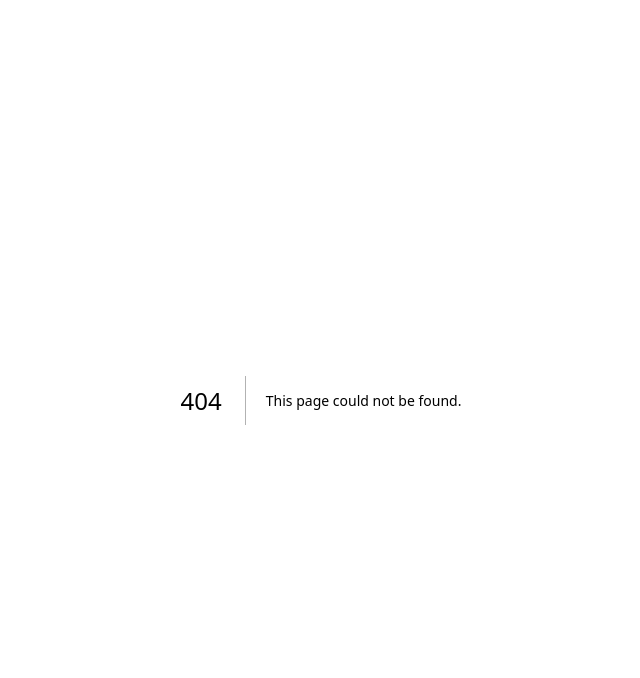
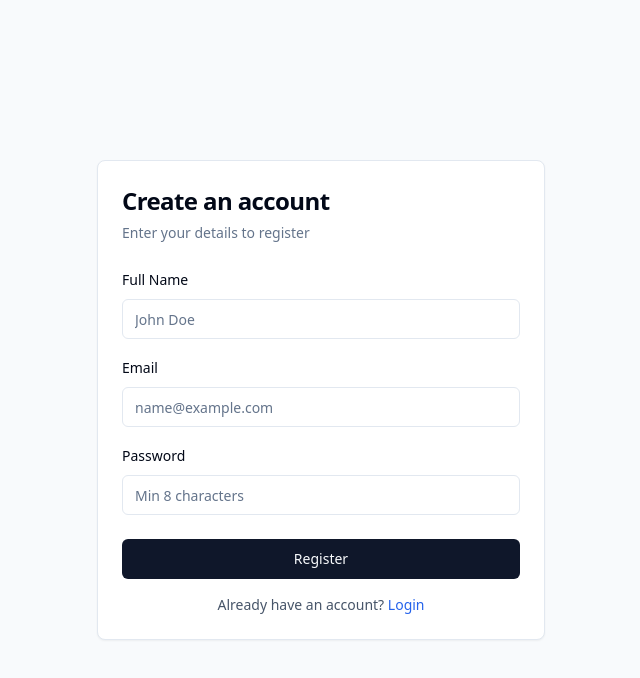
Before and after one commit to MiguelFPP/kan-todo, a Next.js app in the folder apps/web/: page /register in a window 1280 px wide. Before the commit this address had no page. Shown: the top 678 px of the page, without its empty margins (319-959 px from the left). Built offline with nearby package versions, Linux system fonts and the light colour scheme.

Commit message:
feat: implement login, register and basic dashboard views

```diff
--- /dev/null
+++ b/apps/web/src/app/dashboard/page.tsx
@@ -0,0 +1,46 @@
+'use client';
+
+import { useRouter } from 'next/navigation';
+import { useAuthStore } from '@/store/auth.store';
+import { Button } from '@/components/ui/button';
+import { Card, CardHeader, CardTitle, CardContent } from '@/components/ui/card';
+
+export default function DashboardPage() {
+  const user = useAuthStore((state) => state.user);
+  const logoutStore = useAuthStore((state) => state.logout);
+  const router = useRouter();
+
+  const handleLogout = async () => {
+    try {
+      await fetch('http://localhost:4000/auth/logout', { method: 'POST' });
+      logoutStore();
+      router.push('/login');
+    } catch (error) {
+      console.error('Logout failed', error);
+    }
+  };
+
+  if (!user) {
+    return <div className="flex items-center justify-center min-h-screen">Loading...</div>;
+  }
+
+  return (
+    <div className="p-8">
+      <div className="flex justify-between items-center mb-8">
+        <h1 className="text-3xl font-bold">Dashboard</h1>
+        <Button variant="outline" onClick={handleLogout}>Logout</Button>
+      </div>
+
+      <Card className="max-w-md">
+        <CardHeader>
+          <CardTitle>Welcome, {user.fullName}!</CardTitle>
+        </CardHeader>
+        <CardContent className="space-y-2">
+          <p><strong>Email:</strong> {user.email}</p>
+          <p><strong>Account ID:</strong> {user.id}</p>
+          <p><strong>Created:</strong> {new Date(user.createdAt).toLocaleDateString()}</p>
+        </CardContent>
+      </Card>
+    </div>
+  );
+}
--- a/apps/web/src/app/layout.tsx
+++ b/apps/web/src/app/layout.tsx
@@ -1,5 +1,12 @@
 import type { Metadata } from "next";
+import { Inter as FontSans } from "next/font/google";
 import "./globals.css";
+import { cn } from "@/lib/utils";
+
+const fontSans = FontSans({
+  subsets: ["latin"],
+  variable: "--font-sans",
+});
 
 export const metadata: Metadata = {
   title: "Kan-Todo",
@@ -12,8 +19,15 @@ export default function RootLayout({
   children: React.ReactNode;
 }>) {
   return (
-    <html lang="en">
-      <body>{children}</body>
+    <html lang="en" suppressHydrationWarning>
+      <body
+        className={cn(
+          "min-h-screen bg-background font-sans antialiased",
+          fontSans.variable,
+        )}
+      >
+        {children}
+      </body>
     </html>
   );
 }
--- /dev/null
+++ b/apps/web/src/app/login/page.tsx
@@ -0,0 +1,99 @@
+'use client';
+
+import { useState } from 'react';
+import { useRouter } from 'next/navigation';
+import { useAuthStore } from '@/store/auth.store';
+import { Button } from '@/components/ui/button';
+import { Input } from '@/components/ui/input';
+import { Label } from '@/components/ui/label';
+import { Card, CardHeader, CardTitle, CardDescription, CardContent, CardFooter } from '@/components/ui/card';
+import Link from 'next/link';
+
+export default function LoginPage() {
+  const [email, setEmail] = useState('');
+  const [password, setPassword] = useState('');
+  const [error, setError] = useState<string | null>(null);
+  const [isLoading, setIsLoading] = useState(false);
+
+  const router = useRouter();
+  const setAuth = useAuthStore((state) => state.setAuth);
+
+  const handleSubmit = async (e: React.FormEvent) => {
+    e.preventDefault();
+    setIsLoading(true);
+    setError(null);
+
+    try {
+      const response = await fetch('http://localhost:4000/auth/login', {
+        method: 'POST',
+        headers: { 'Content-Type': 'application/json' },
+        body: JSON.stringify({ email, password }),
+      });
+
+      if (!response.ok) {
+        const data = await response.json();
+        throw new Error(data.message || 'Invalid credentials');
+      }
+
+      const { user } = await response.json();
+      setAuth(user);
+      router.push('/dashboard');
+    } catch (err: any) {
+      setError(err.message);
+    } finally {
+      setIsLoading(false);
+    }
+  };
+
+  return (
+    <div className="flex items-center justify-center min-h-screen bg-slate-50">
+      <Card className="w-full max-w-md">
+        <CardHeader>
+          <CardTitle className="text-2xl">Login</CardTitle>
+          <CardDescription>Enter your credentials to access your account</CardDescription>
+        </CardHeader>
+        <form onSubmit={handleSubmit}>
+          <CardContent className="space-y-4">
+            {error && (
+              <div className="p-3 text-sm text-white bg-red-500 rounded-md">
+                {error}
+              </div>
+            )}
+            <div className="space-y-2">
+              <Label htmlFor="email">Email</Label>
+              <Input
+                id="email"
+                type="email"
+                placeholder="name@example.com"
+                value={email}
+                onChange={(e) => setEmail(e.target.value)}
+                required
+              />
+            </div>
+            <div className="space-y-2">
+              <Label htmlFor="password">Password</Label>
+              <Input
+                id="password"
+                type="password"
+                value={password}
+                onChange={(e) => setPassword(e.target.value)}
+                required
+              />
+            </div>
+          </CardContent>
+          <CardFooter className="flex flex-col space-y-4">
+            <Button type="submit" className="w-full" disabled={isLoading}>
+              {isLoading ? 'Logging in...' : 'Login'}
+            </Button>
+            <p className="text-sm text-center text-slate-600">
+              Don't have an account?{' '}
+              <Link href="/register" className="text-blue-600 hover:underline">
+                Register
+              </Link>
+            </p>
+          </CardFooter>
+        </form>
+      </Card>
+    </div>
+  );
+}
--- /dev/null
+++ b/apps/web/src/app/register/page.tsx
@@ -0,0 +1,108 @@
+'use client';
+
+import { useState } from 'react';
+import { useRouter } from 'next/navigation';
+import { Button } from '@/components/ui/button';
+import { Input } from '@/components/ui/input';
+import { Label } from '@/components/ui/label';
+import { Card, CardHeader, CardTitle, CardDescription, CardContent, CardFooter } from '@/components/ui/card';
+import Link from 'next/link';
+
+export default function RegisterPage() {
+  const [email, setEmail] = useState('');
+  const [password, setPassword] = useState('');
+  const [fullName, setFullName] = useState('');
+  const [error, setError] = useState<string | null>(null);
+  const [isLoading, setIsLoading] = useState(false);
+
+  const router = useRouter();
+
+  const handleSubmit = async (e: React.FormEvent) => {
+    e.preventDefault();
+    setIsLoading(true);
+    setError(null);
+
+    try {
+      const response = await fetch('http://localhost:4000/auth/register', {
+        method: 'POST',
+        headers: { 'Content-Type': 'application/json' },
+        body: JSON.stringify({ email, password, fullName }),
+      });
+
+      if (!response.ok) {
+        const data = await response.json();
+        throw new Error(data.message || 'Registration failed');
+      }
+
+      router.push('/login');
+    } catch (err: any) {
+      setError(err.message);
+    } finally {
+      setIsLoading(false);
+    }
+  };
+
+  return (
+    <div className="flex items-center justify-center min-h-screen bg-slate-50">
+      <Card className="w-full max-w-md">
+        <CardHeader>
+          <CardTitle className="text-2xl">Create an account</CardTitle>
+          <CardDescription>Enter your details to register</CardDescription>
+        </CardHeader>
+        <form onSubmit={handleSubmit}>
+          <CardContent className="space-y-4">
+            {error && (
+              <div className="p-3 text-sm text-white bg-red-500 rounded-md">
+                {error}
+              </div>
+            )}
+            <div className="space-y-2">
+              <Label htmlFor="fullName">Full Name</Label>
+              <Input
+                id="fullName"
+                placeholder="John Doe"
+                value={fullName}
+                onChange={(e) => setFullName(e.target.value)}
+                required
+              />
+            </div>
+            <div className="space-y-2">
+              <Label htmlFor="email">Email</Label>
+              <Input
+                id="email"
+                type="email"
+                placeholder="name@example.com"
+                value={email}
+                onChange={(e) => setEmail(e.target.value)}
+                required
+              />
+            </div>
+            <div className="space-y-2">
+              <Label htmlFor="password">Password</Label>
+              <Input
+                id="password"
+                type="password"
+                placeholder="Min 8 characters"
+                value={password}
+                onChange={(e) => setPassword(e.target.value)}
+                required
+                minLength={8}
+              />
+            </div>
+          </CardContent>
+          <CardFooter className="flex flex-col space-y-4">
+            <Button type="submit" className="w-full" disabled={isLoading}>
+              {isLoading ? 'Creating account...' : 'Register'}
+            </Button>
+            <p className="text-sm text-center text-slate-600">
+              Already have an account?{' '}
+              <Link href="/login" className="text-blue-600 hover:underline">
+                Login
+              </Link>
+            </p>
+          </CardFooter>
+        </form>
+      </Card>
+    </div>
+  );
+}
```
Also changed, not shown: apps/web/package.json (+13 -5 lines).
